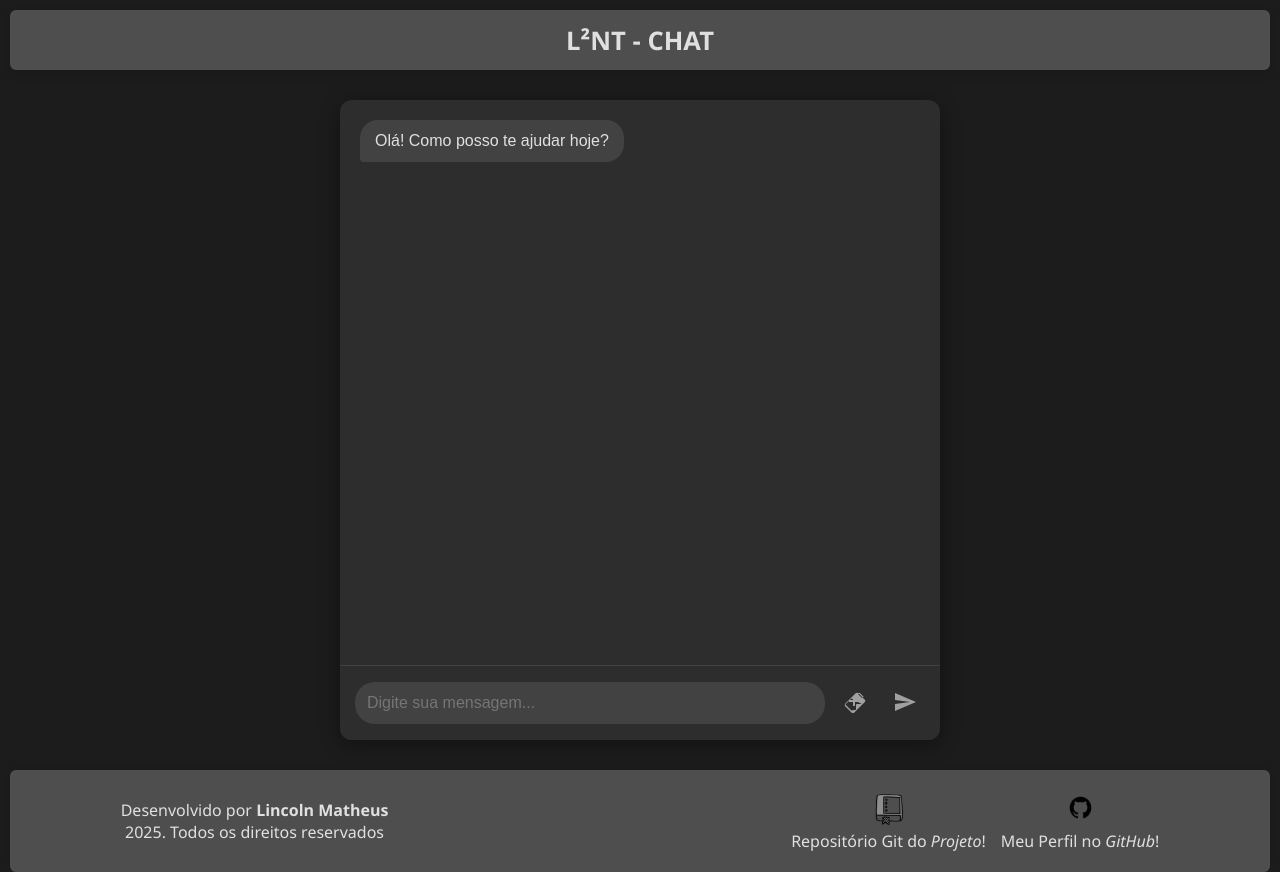
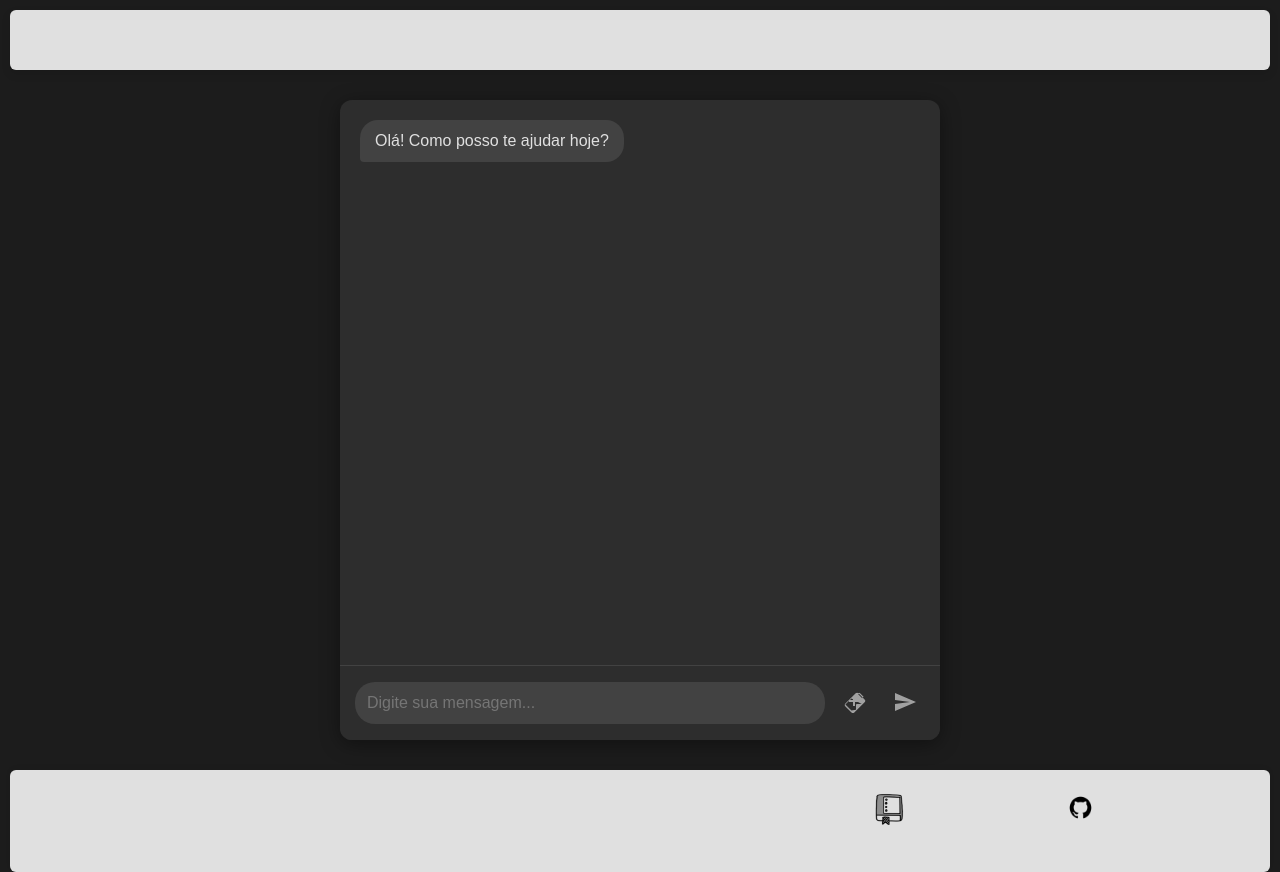
Before and after one commit to LincolnMatheus97/domini-chatbot, a Flask app: page / in a window 1280 px wide. Run offline with Flask 3, Linux system fonts and the light colour scheme; some libraries are stand-ins or nearby versions.

Commit message:
:truck: chore: Atualiza o style do front-end da API

```diff
--- a/static/css/style.css
+++ b/static/css/style.css
@@ -20,7 +20,7 @@ body {
 
 header {
     min-height: 60px;
-    background-color: #4e4e4e;
+    background-color: #e0e0e0;
     display: flex;
     align-items: center;
     justify-content: center;
@@ -46,11 +46,12 @@ main {
     justify-content: center;
     padding: 20px 15px;
     width: 100%;
+    gap: 20px;
 }
 
 footer {
     min-height: 60px;
-    background-color: #4e4e4e;
+    background-color: #e0e0e0;
     display: flex;
     align-items: center;
     justify-content: space-around;
```
